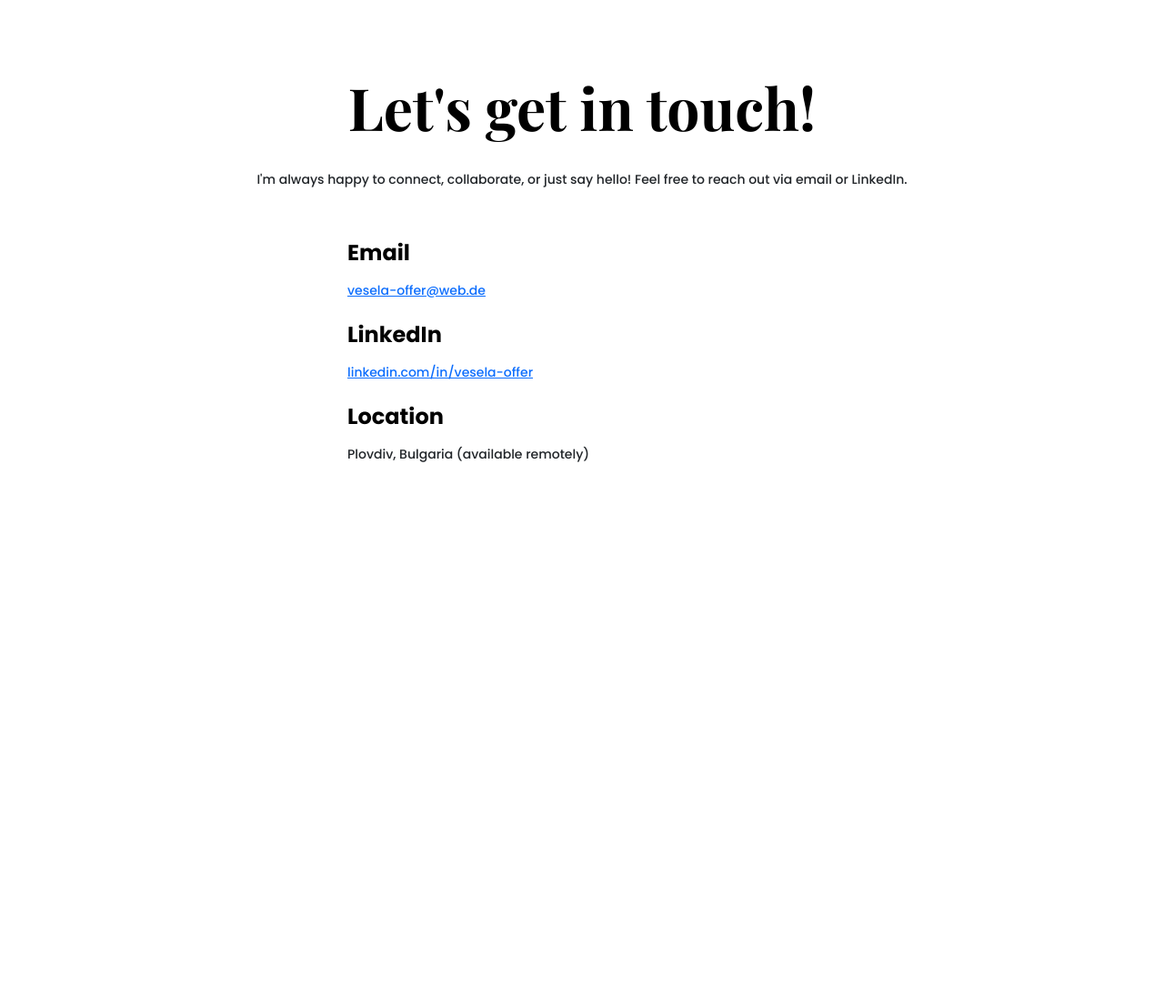
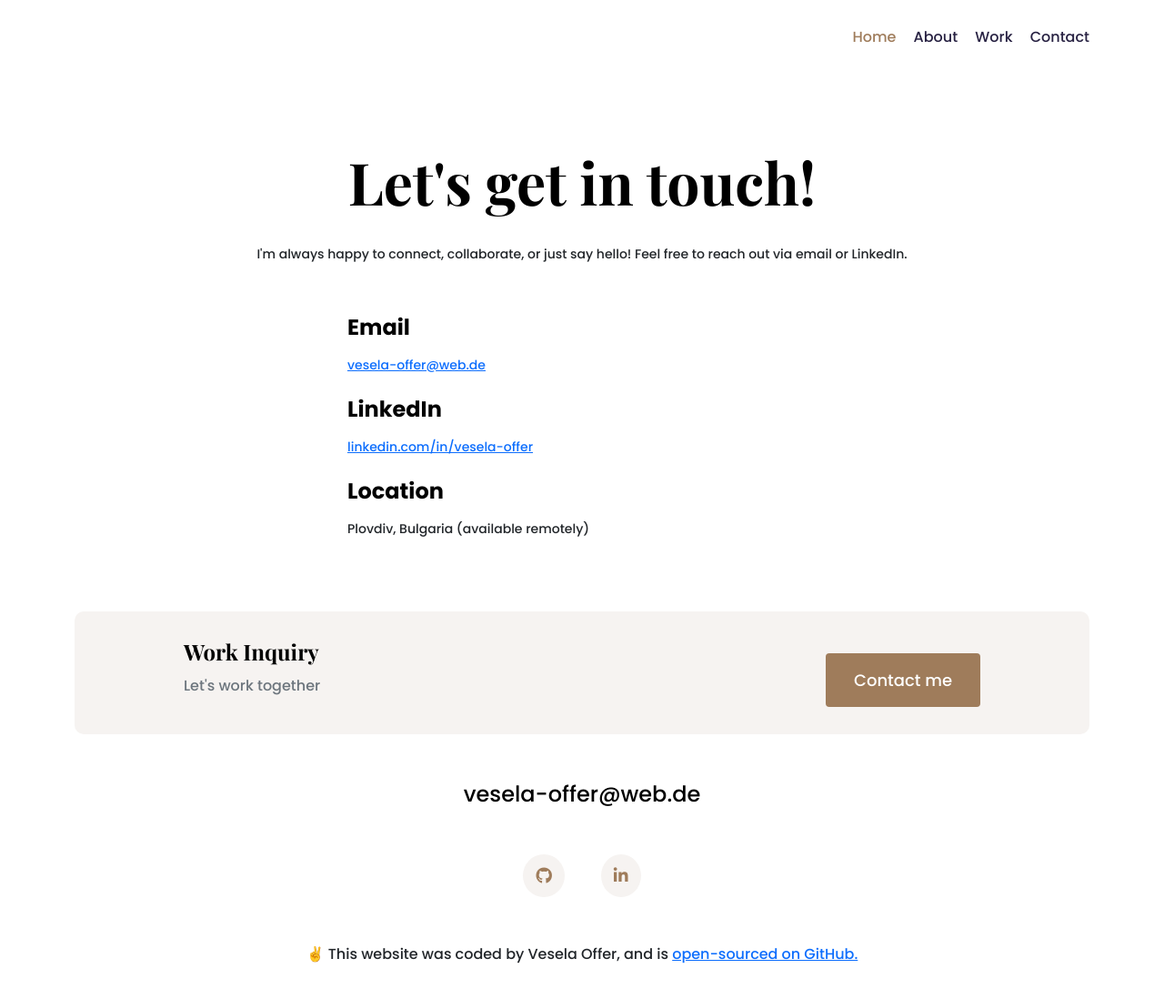
Before and after one commit to Vesi1991/portfolio-vesela-offer-final, a plain HTML site: page contact.html in a window 1280 px wide. Shown: the whole page at 91% size. Before the commit the page ends 800 px from the top, so only its background shows below. Drawn offline with nearby package versions, Linux system fonts and the light colour scheme.

Commit message:
linked the links to the respective pages

```diff
--- a/contact.html
+++ b/contact.html
@@ -30,6 +30,24 @@
     ></script>
   </head>
   <body>
+    <div class="container">
+      <nav class="d-flex justify-content-between">
+        <ul class="ms-auto">
+          <li class="active">
+            <a href="/"> Home</a>
+          </li>
+          <li>
+            <a href="/about.html"> About</a>
+          </li>
+          <li>
+            <a href="/work.html"> Work</a>
+          </li>
+          <li>
+            <a href="/contact.html"> Contact</a>
+          </li>
+        </ul>
+      </nav>
+    </div>
     <div class="content-container container py-5">
       <div class="content text-center">
         <h1 class="mb-4">Let's get in touch!</h1>
@@ -60,6 +78,45 @@
           </div>
         </div>
       </div>
+      <footer>
+        <div class="contact-box justify-content-between mb-5 d-none d-md-flex">
+          <div>
+            <h4>Work Inquiry</h4>
+            <p class="text-muted">Let's work together</p>
+          </div>
+          <div>
+            <a
+              href="https://www.linkedin.com/in/vesela-offer/ "
+              target="_blank"
+              class="btn btn-branding mt-3"
+            >
+              Contact me
+            </a>
+          </div>
+        </div>
+        <div class="d-flex justify-content-center mb-5">
+          <a href="mailto:vesela-offer@web.de" class="email-link">
+            vesela-offer@web.de
+          </a>
+        </div>
+        <div class="social-links d-flex justify-content-center">
+          <a href="https://github.com/Vesi1991" target="_blank">
+            <i class="fab fa-github"></i>
+          </a>
+          <a href="https://www.linkedin.com/in/vesela-offer/" target="_blank">
+            <i class="fab fa-linkedin-in"></i>
+          </a>
+        </div>
+        <p class="text-center mt-5">
+          ✌️ This website was coded by Vesela Offer, and is
+          <a
+            href="https://github.com/Vesi1991/portfolio-vesela-offer-final"
+            target="_blank"
+          >
+            open-sourced on GitHub.
+          </a>
+        </p>
+      </footer>
     </div>
   </body>
 </html>
```
Also changed, not shown: about.html (+54 -1 lines), index.html (+17 -2 lines), work.html (+57 -0 lines).
